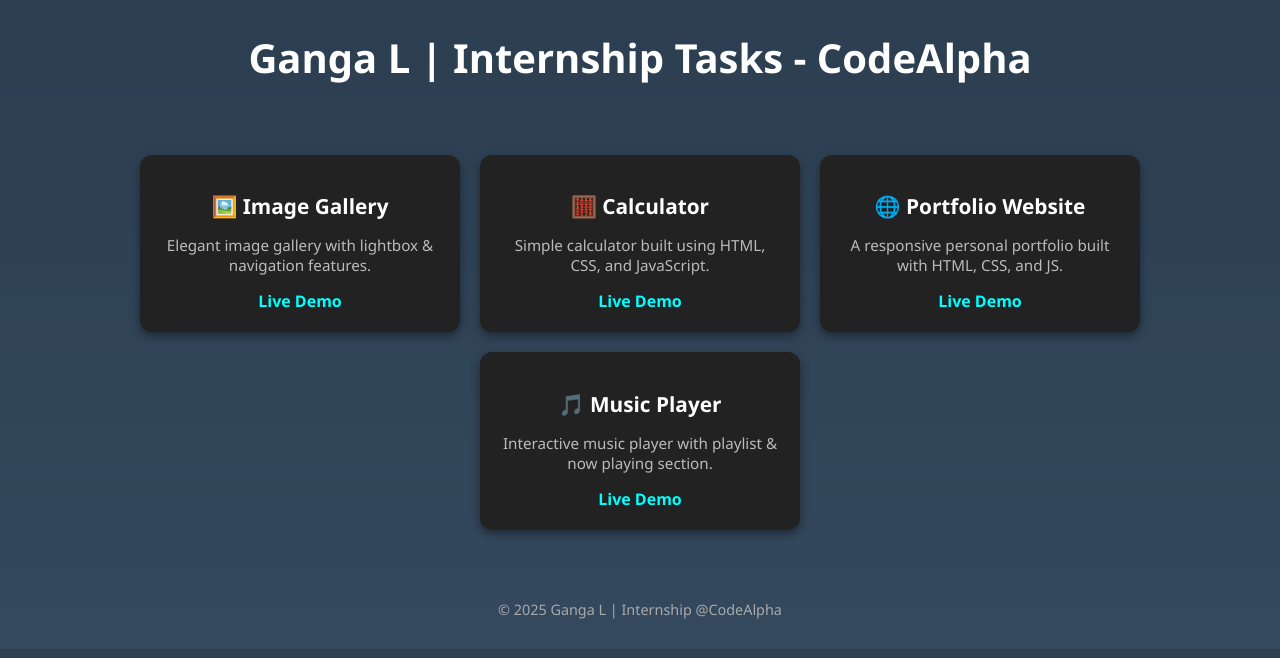
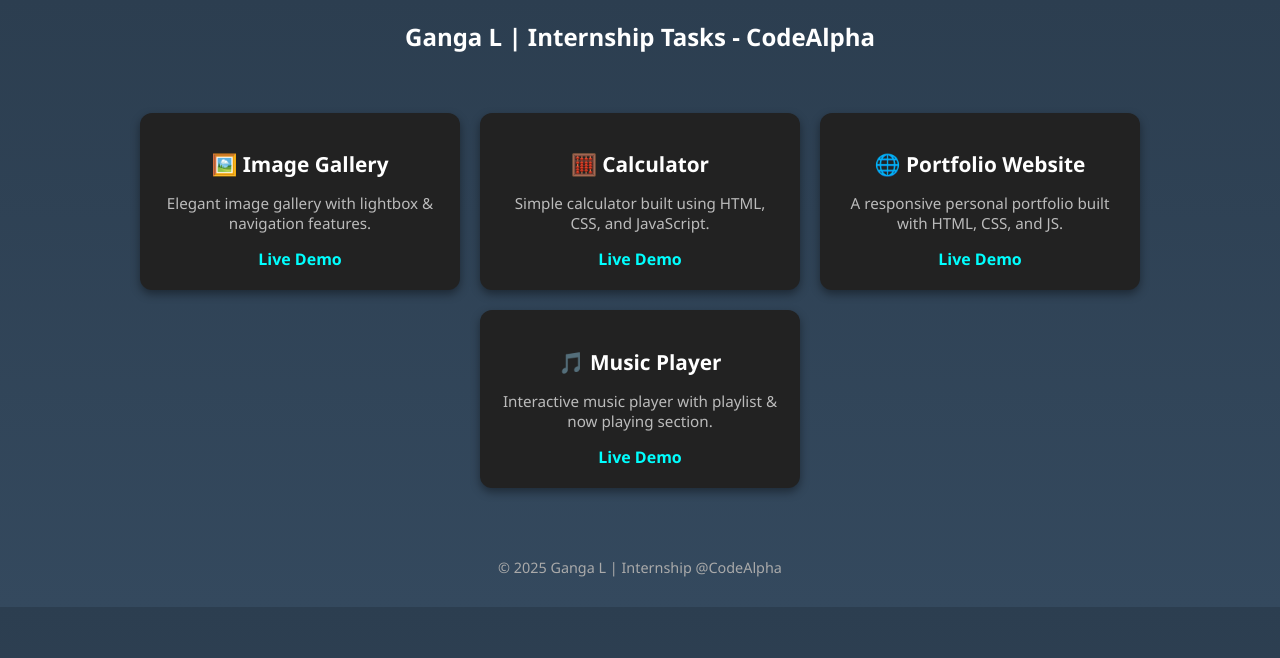
Before and after one commit to Gangal2002/CODEALPHA, a plain HTML site: page index.html in a window 1280 px wide. Drawn offline with Linux system fonts and the light colour scheme.

Commit message:
Update index.html

```diff
--- a/index.html
+++ b/index.html
@@ -65,7 +65,7 @@
   </style>
 </head>
 <body>
-   <h1>Ganga L | Internship Tasks - CodeAlpha</h1>
+   <h2>Ganga L | Internship Tasks - CodeAlpha</h2>
 <main class="tasks">
   <div class="tasks">
       <div class="card">
```
